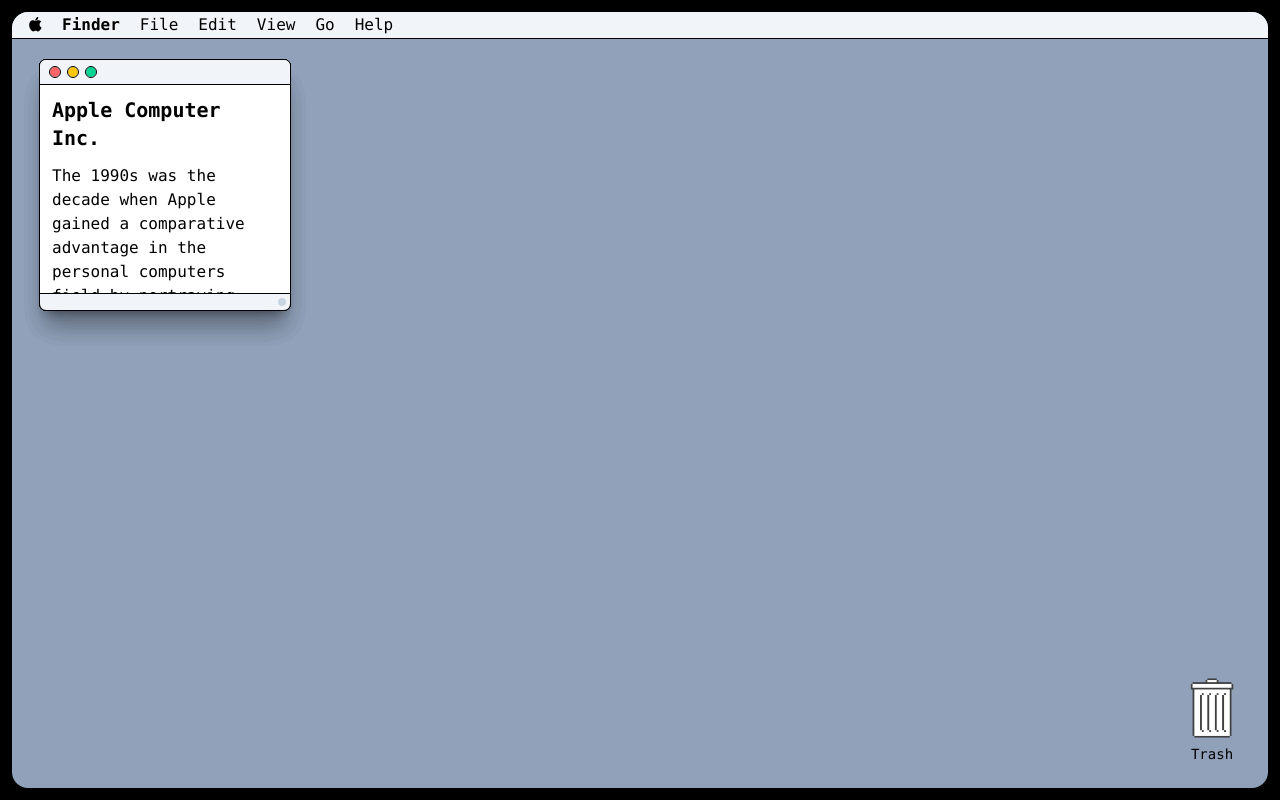
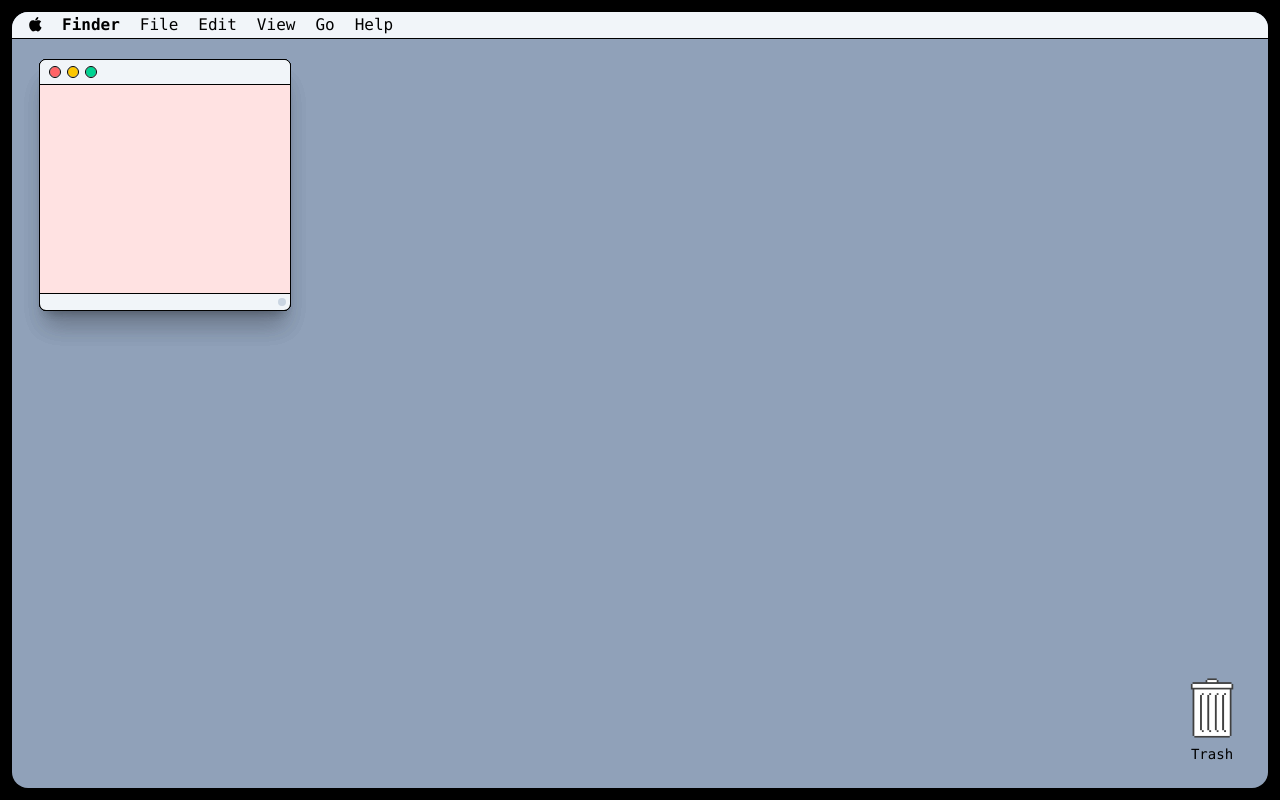
Before and after one commit to caiosimonbreda/retromac, a Vue app: page / in a window 1280 px wide. Built offline with nearby package versions, Linux system fonts and the light colour scheme.

Commit message:
Moved window state to parent; added window close/maximise/restore; minor behaviour fixes

```diff
--- a/src/components/Desktop.vue
+++ b/src/components/Desktop.vue
@@ -1,12 +1,15 @@
 <script setup lang="ts">
-import { ref } from 'vue'
-import MenuBar from '@/components/MenuBar.vue'
-import Window from '@/components/Window.vue'
-import binIcon from '@/assets/icons/bin4.png'
+import { ref } from "vue";
+import type { WindowData } from "@/types";
+import MenuBar from "@/components/MenuBar.vue";
+import Window from "@/components/Window.vue";
+import binIcon from "@/assets/icons/bin4.png";
 
 function isMobileDevice() {
   const userAgent = navigator.userAgent;
-  return /Android|webOS|iPhone|iPad|iPod|BlackBerry|IEMobile|Opera Mini/i.test(userAgent);
+  return /Android|webOS|iPhone|iPad|iPod|BlackBerry|IEMobile|Opera Mini/i.test(
+    userAgent,
+  );
 }
 
 const isMobile = isMobileDevice();
@@ -17,30 +20,78 @@
 render multiple window instances.
 */
 
-const activeWindows = ref([
-  { id: 'macWindow', content: 'bg-emerald-100', zIndex: 1 },
-  { id: 'otherWindow', content: 'bg-purple-100', zIndex: 2 },
-  { id: 'lmaoEven', content: 'bg-red-100', zIndex: 3 },
-])
+const activeWindows = ref<WindowData[]>([
+  {
+    id: "macWindow",
+    content: "bg-emerald-100",
+    zIndex: 1,
+    offsetX: 40,
+    offsetY: 60,
+    initialX: 0,
+    initialY: 0,
+    height: 250,
+    width: 250,
+    isMaximized: false,
+  },
+  {
+    id: "otherWindow",
+    content: "bg-purple-100",
+    zIndex: 2,
+    offsetX: 40,
+    offsetY: 60,
+    initialX: 0,
+    initialY: 0,
+    height: 250,
+    width: 250,
+    isMaximized: false,
+  },
+  {
+    id: "lmaoEven",
+    content: "bg-red-100",
+    zIndex: 3,
+    offsetX: 40,
+    offsetY: 60,
+    initialX: 0,
+    initialY: 0,
+    height: 250,
+    width: 250,
+    isMaximized: false,
+  },
+]);
 
 const onWindowFocus = (windowIndex: number) => {
-  // activeWindows.value.forEach((window) => {
-  //   window.zIndex += 1
-  // })
-  //activeWindows.value[windowIndex].zIndex += 1
+  const windowToPop = activeWindows.value.splice(windowIndex, 1);
+  windowToPop[0].zIndex = activeWindows.value.length;
+  activeWindows.value.push(windowToPop[0]);
+};
 
-  const windowToPop = activeWindows.value.splice(windowIndex, 1)
-  windowToPop[0].zIndex = activeWindows.value.length
-  activeWindows.value.push(windowToPop[0])
-}
+// When deleting a window, re-assign all Z-indexes to window index + 1 (still necessary?)
 
-// When deleting a window, re-assign all Z-indexes to window index + 1
+const closeWindow = (windowIndex: number) => {
+  activeWindows.value.splice(windowIndex, 1);
+};
 
+const onWindowUpdate = (
+  windowIndex: number,
+  payload: Pick<
+    WindowData,
+    "offsetX" | "offsetY" | "initialX" | "initialY" | "width" | "height"
+  >,
+) => {
+  const window = activeWindows.value[windowIndex];
+  if (window) {
+    Object.assign(window, payload);
+  }
+
+  // TODO: Store the updated window data in local storage
+};
 </script>
 
 <template>
-  <div :class="`${isMobile ? 'h-[88vh]' : 'h-screen'} w-screen p-3`">
-    <main class="flex flex-col bg-slate-400 rounded-2xl h-full w-full overflow-hidden overscroll-none">
+  <div :class="`${isMobile ? 'h-[90svh]' : 'h-screen'} w-screen p-3`">
+    <main
+      class="flex flex-col bg-slate-400 rounded-2xl h-full w-full overflow-hidden overscroll-none"
+    >
       <MenuBar />
       <div class="flex h-full w-full p-6 items-end justify-end">
         <div class="flex flex-col gap-1 justify-center items-center">
@@ -48,7 +99,7 @@
           <label class="text-sm font-mono">Trash</label>
         </div>
       </div>
-      <Window :z-index="40">
+      <!-- <Window :window-index="0" :z-index="40">
         <div class="p-3">
           <h1 class="font-black text-xl pb-3 font-mono">Apple Computer Inc.</h1>
           <p class="font-mono">The 1990s was the decade when Apple gained a comparative advantage in the personal
@@ -58,10 +109,18 @@
             famous Think different slogan. From this point one, the road they’ve taken seems irreversible and will
             steadily transform Apple into the huge company that it is today. </p>
         </div>
-      </Window>
+      </Window> -->
 
-      <Window v-for="window, windowIndex in activeWindows" :z-index="window.zIndex" :key="window.id"
-        @mousedown="onWindowFocus(windowIndex)" @touchstart="onWindowFocus(windowIndex)">
+      <Window
+        v-for="(window, windowIndex) in activeWindows"
+        :window-data="window"
+        :window-index="windowIndex"
+        :key="window.id"
+        @mousedown="onWindowFocus(windowIndex)"
+        @touchstart="onWindowFocus(windowIndex)"
+        @close="closeWindow(windowIndex)"
+        @update="(payload) => onWindowUpdate(windowIndex, payload)"
+      >
         <div :class="`h-full w-full ${window.content}`"></div>
       </Window>
     </main>
--- a/src/components/Window.vue
+++ b/src/components/Window.vue
@@ -1,145 +1,277 @@
 <script setup lang="ts">
-import { reactive, onMounted, onBeforeUnmount } from 'vue'
-import { useWindowSize } from '@vueuse/core'
+import {
+  ref,
+  reactive,
+  watch,
+  onMounted,
+  onBeforeUnmount,
+  computed,
+} from "vue";
+import { useWindowSize } from "@vueuse/core";
+import type { WindowData } from "@/types";
 
-const props = withDefaults(defineProps<{
-    zIndex: number,
-}>(), {
+const props = withDefaults(
+  defineProps<{
+    windowData: WindowData;
+    windowIndex: number;
+  }>(),
+  {},
+);
 
-})
+const emit = defineEmits<{
+  (e: "close", windowIndex: number): void;
+  (
+    e: "update",
+    payload: Pick<
+      WindowData,
+      "offsetX" | "offsetY" | "initialX" | "initialY" | "width" | "height"
+    >,
+  ): void;
+}>();
 
-const { width, height } = useWindowSize()
+const { width: browserWidth, height: browserHeight } = useWindowSize();
 
-const w = reactive({
-    isDragging: false,
-    offsetX: 40,
-    offsetY: 60,
-    initialX: 0,
-    initialY: 0,
-    height: 250,
-    width: 250,
-})
+const margin = 12;
+const menuBarHeight = 28;
+const DRAG_THRESHOLD_PX = 5;
 
-const margin = 12
-const menuBarHeight = 28
+// Local reactive copy – mutated during drag/resize, emitted on completion
+const local = reactive({
+  offsetX: props.windowData.offsetX,
+  offsetY: props.windowData.offsetY,
+  initialX: props.windowData.initialX,
+  initialY: props.windowData.initialY,
+  width: props.windowData.width,
+  height: props.windowData.height,
+  isMaximized: props.windowData.isMaximized,
+});
 
+// Sync from props when parent updates (e.g. zIndex change), but not during interaction
+let isDragging = false;
+let isResizing = false;
+let isPendingDrag = false; // mousedown but not yet moved past threshold (avoid click misinterpretation)
+let dragStartX = 0;
+let dragStartY = 0;
 
-// Window dragging and resizing:
-let isDragging = false
-let isResizing = false
+watch(
+  () => props.windowData,
+  (newData) => {
+    if (!isDragging && !isResizing) {
+      local.offsetX = newData.offsetX;
+      local.offsetY = newData.offsetY;
+      local.initialX = newData.initialX;
+      local.initialY = newData.initialY;
+      local.width = newData.width;
+      local.height = newData.height;
+    }
+  },
+  { deep: true },
+);
 
 const startDrag = (event: any) => {
-    isDragging = true
-    if (event.type.includes('touch')) {
-        w.initialX = event.touches[0].clientX
-        w.initialY = event.touches[0].clientY
+  isPendingDrag = true;
+  if (event.type.includes("touch")) {
+    dragStartX = event.touches[0].clientX;
+    dragStartY = event.touches[0].clientY;
   } else {
-        w.initialX = event.clientX
-        w.initialY = event.clientY
+    dragStartX = event.clientX;
+    dragStartY = event.clientY;
+  }
+};
+
+const startResize = () => {
+  isResizing = true;
+};
+
+const onDocumentMouseMove = (event: any) => {
+  let eventX = 0;
+  let eventY = 0;
+
+  if (event.type.includes("touch")) {
+    eventX = Math.floor(event.touches[0].clientX);
+    eventY = Math.floor(event.touches[0].clientY);
+  } else {
+    eventX = event.clientX;
+    eventY = event.clientY;
+  }
+
+  // Commit to drag only after moving past threshold (avoids click misinterpretation)
+  if (isPendingDrag) {
+    const dx = eventX - dragStartX;
+    const dy = eventY - dragStartY;
+    const distance = Math.sqrt(dx * dx + dy * dy);
+    if (distance >= DRAG_THRESHOLD_PX) {
+      isPendingDrag = false;
+      isDragging = true;
+      if (local.isMaximized) {
+        local.offsetX = margin;
+        local.offsetY = margin + menuBarHeight;
+        local.isMaximized = false;
+      }
+      local.initialX = dragStartX;
+      local.initialY = dragStartY;
     }
   }
 
-const startResize = () => {
-    isResizing = true
-}
+  if (isDragging) {
+    const deltaX = eventX - local.initialX;
+    const deltaY = eventY - local.initialY;
 
-const onDocumentMouseMove = (event: any) => {
-    let eventX = 0
-    let eventY = 0
+    let newOffsetX = local.offsetX + deltaX;
+    let newOffsetY = local.offsetY + deltaY;
 
-    if (event.type.includes('touch')) {
-        eventX = Math.floor(event.touches[0].clientX)
-        eventY = Math.floor(event.touches[0].clientY)
-    } else {
-        eventX = event.clientX
-        eventY = event.clientY
-    }
-
-    if (isDragging) {
-        const deltaX = eventX - w.initialX
-        const deltaY = eventY - w.initialY
-
-        // Calculate new position with boundaries
-        let newOffsetX = w.offsetX + deltaX;
-        let newOffsetY = w.offsetY + deltaY;
-
-        // Constrain X position within margins
-        const maxX = width.value - w.width - margin;
+    const maxX = browserWidth.value - local.width - margin;
     newOffsetX = Math.min(maxX, Math.max(margin, newOffsetX));
 
-        // Constrain Y position within margins
-        const maxY = height.value - w.height - margin;
+    const maxY = browserHeight.value - local.height - margin;
     newOffsetY = Math.min(maxY, Math.max(margin + menuBarHeight, newOffsetY));
 
-        w.offsetX = newOffsetX;
-        w.offsetY = newOffsetY;
-        w.initialX = eventX;
-        w.initialY = eventY;
+    local.offsetX = newOffsetX;
+    local.offsetY = newOffsetY;
+    local.initialX = eventX;
+    local.initialY = eventY;
   }
 
   if (isResizing) {
-        const initialCornerX = w.offsetX + w.width
-        const initialCornerY = w.offsetY + w.height
+    const initialCornerX = local.offsetX + local.width;
+    const initialCornerY = local.offsetY + local.height;
 
-        const deltaX = eventX - initialCornerX
-        const deltaY = eventY - initialCornerY
+    const deltaX = eventX - initialCornerX;
+    const deltaY = eventY - initialCornerY;
 
-        if (w.width + deltaX >= 200) {
-            if (w.width + deltaX + w.offsetX > width.value - margin) {
-                w.width = width.value - w.offsetX - margin
+    if (local.width + deltaX >= 200) {
+      if (local.width + deltaX + local.offsetX > browserWidth.value - margin) {
+        local.width = browserWidth.value - local.offsetX - margin;
       } else {
-                w.width += deltaX
+        local.width += deltaX;
       }
     }
-        if (w.height + deltaY >= 200) {
-            if (w.height + deltaY + w.offsetY > height.value - margin) {
-                w.height = height.value - w.offsetY - margin
+    if (local.height + deltaY >= 200) {
+      if (
+        local.height + deltaY + local.offsetY >
+        browserHeight.value - margin
+      ) {
+        local.height = browserHeight.value - local.offsetY - margin;
       } else {
-                w.height += deltaY
+        local.height += deltaY;
       }
     }
   }
-}
-
+};
 
 const onDocumentMouseUp = () => {
-    isDragging = false
-    isResizing = false
+  if (isPendingDrag) {
+    isPendingDrag = false;
   }
+  if (isDragging || isResizing) {
+    emit("update", {
+      offsetX: local.offsetX,
+      offsetY: local.offsetY,
+      initialX: local.initialX,
+      initialY: local.initialY,
+      width: local.width,
+      height: local.height,
+    });
+  }
+  isDragging = false;
+  isResizing = false;
+};
 
+// Maximize and restore:
+const originalWidth = ref(250);
+const originalHeight = ref(250);
+
+const toggleMaximisation = () => {
+  if (local.isMaximized) {
+    local.isMaximized = false;
+    local.width = originalWidth.value;
+    local.height = originalHeight.value;
+    // necessary?
+  } else {
+    originalWidth.value = local.width;
+    originalHeight.value = local.height;
+    local.isMaximized = true;
+  }
+};
+
+const maximisedDimensions = computed(() => {
+  return {
+    width: browserWidth.value - margin * 2,
+    height: browserHeight.value - margin * 2 - menuBarHeight,
+  };
+});
+
+// Lifecycle events:
 onMounted(() => {
-    document.addEventListener('mousemove', onDocumentMouseMove)
-    document.addEventListener('touchmove', onDocumentMouseMove)
-    document.addEventListener('mouseup', onDocumentMouseUp)
-    document.addEventListener('touchend', onDocumentMouseUp)
-})
+  document.addEventListener("mousemove", onDocumentMouseMove);
+  document.addEventListener("touchmove", onDocumentMouseMove);
+  document.addEventListener("mouseup", onDocumentMouseUp);
+  document.addEventListener("touchend", onDocumentMouseUp);
+});
 
 onBeforeUnmount(() => {
-    document.removeEventListener('mousemove', onDocumentMouseMove)
-    document.removeEventListener('touchmove', onDocumentMouseMove)
-    document.removeEventListener('mouseup', onDocumentMouseUp)
-    document.removeEventListener('touchend', onDocumentMouseUp)
-})
-
+  document.removeEventListener("mousemove", onDocumentMouseMove);
+  document.removeEventListener("touchmove", onDocumentMouseMove);
+  document.removeEventListener("mouseup", onDocumentMouseUp);
+  document.removeEventListener("touchend", onDocumentMouseUp);
+});
 </script>
 
 <template>
-    <div :class="`absolute flex flex-col justify-between bg-white outline outline-1 outline-black rounded-md overflow-hidden shadow-xl`"
-        :style="{ left: w.offsetX + 'px', top: w.offsetY + 'px', width: w.width + 'px', height: w.height + 'px', zIndex: props.zIndex }">
-        <div class="flex flex-row items-center px-2.5 outline outline-1 outline-black bg-slate-100 h-6 shrink-0"
-            :style="{ zIndex: props.zIndex + 1 }" @touchstart="startDrag" @mousedown="startDrag">
+  <div
+    :class="`absolute flex flex-col justify-between bg-white outline rounded-md overflow-hidden shadow-xl`"
+    :style="{
+      left: local.isMaximized ? margin + 'px' : local.offsetX + 'px',
+      top: local.isMaximized
+        ? margin + menuBarHeight + 'px'
+        : local.offsetY + 'px',
+      width: local.isMaximized
+        ? maximisedDimensions.width + 'px'
+        : local.width + 'px',
+      height: local.isMaximized
+        ? maximisedDimensions.height + 'px'
+        : local.height + 'px',
+      zIndex: windowData.zIndex,
+    }"
+  >
+    <div
+      class="flex flex-row items-center px-2.5 outline bg-slate-100 h-6 shrink-0"
+      :style="{ zIndex: windowData.zIndex + 1 }"
+      @touchstart="startDrag"
+      @mousedown="startDrag"
+    >
       <div class="flex flex-row items-center h-full gap-2">
-                <div class="h-2.5 w-2.5 bg-red-400 rounded-full outline outline-1 outline-black"></div>
-                <div class="h-2.5 w-2.5 bg-yellow-400 rounded-full outline outline-1 outline-black"></div>
-                <div class="h-2.5 w-2.5 bg-emerald-400 rounded-full outline outline-1 outline-black"></div>
+        <div
+          class="h-2.5 w-2.5 bg-red-400 hover:bg-red-300 active:bg-red-500 rounded-full outline"
+          @mousedown.stop
+          @touchstart.stop
+          @click="emit('close', windowIndex)"
+        ></div>
+        <div
+          class="h-2.5 w-2.5 bg-yellow-400 hover:bg-yellow-300 active:bg-yellow-500 rounded-full outline"
+          @mousedown.stop
+          @touchstart.stop
+        ></div>
+        <div
+          class="h-2.5 w-2.5 bg-emerald-400 hover:bg-emerald-300 active:bg-emerald-500 rounded-full outline"
+          @mousedown.stop
+          @touchstart.stop
+          @click="toggleMaximisation"
+        ></div>
       </div>
     </div>
     <main class="overflow-scroll scroll-smooth h-full">
       <slot></slot>
     </main>
-        <footer class="flex justify-end flex-row bg-slate-100 outline outline-1 outline-black w-full shrink-0 h-4">
-            <div class="flex h-full w-4 p-1 bg-transparent cursor-nwse-resize" @touchstart="startResize"
-                @mousedown="startResize">
+    <footer
+      class="flex justify-end flex-row bg-slate-100 outline w-full shrink-0 h-4"
+    >
+      <div
+        v-if="!local.isMaximized"
+        class="flex h-full w-4 p-1 bg-transparent cursor-nwse-resize"
+        @touchstart="startResize"
+        @mousedown="startResize"
+      >
         <div class="h-full w-full rounded-sm bg-slate-300"></div>
       </div>
     </footer>
--- a/src/style.css
+++ b/src/style.css
@@ -1,4 +1,4 @@
-@import 'tailwindcss';
+@import "tailwindcss";
 
 /*
   The default border color has changed to `currentcolor` in Tailwind CSS v4,
@@ -18,8 +18,11 @@
   }
 }
 
+* {
+  @apply overscroll-none;
+}
+
 body {
-    background-color: black;
-    overscroll-behavior: none;
-    user-select: none;
+  background-color: black;
+  user-select: none;
 }
--- /dev/null
+++ b/src/types/index.ts
@@ -0,0 +1,13 @@
+export interface WindowData {
+  id?: string;
+  content?: string;
+  windowIndex?: number;
+  zIndex: number;
+  offsetX: number;
+  offsetY: number;
+  initialX: number;
+  initialY: number;
+  height: number;
+  width: number;
+  isMaximized: boolean;
+}
```
Lines whose indentation alone changed are shown as unchanged.
